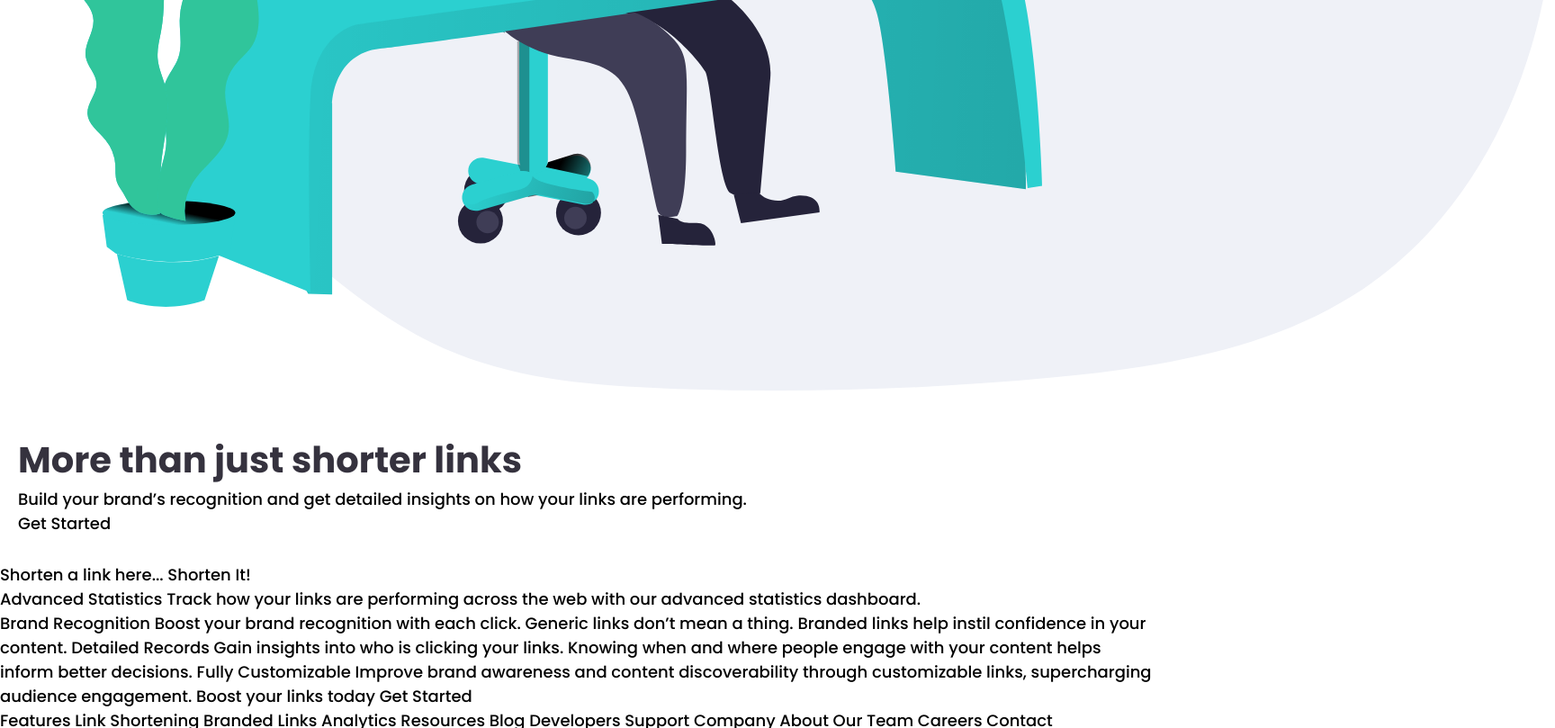
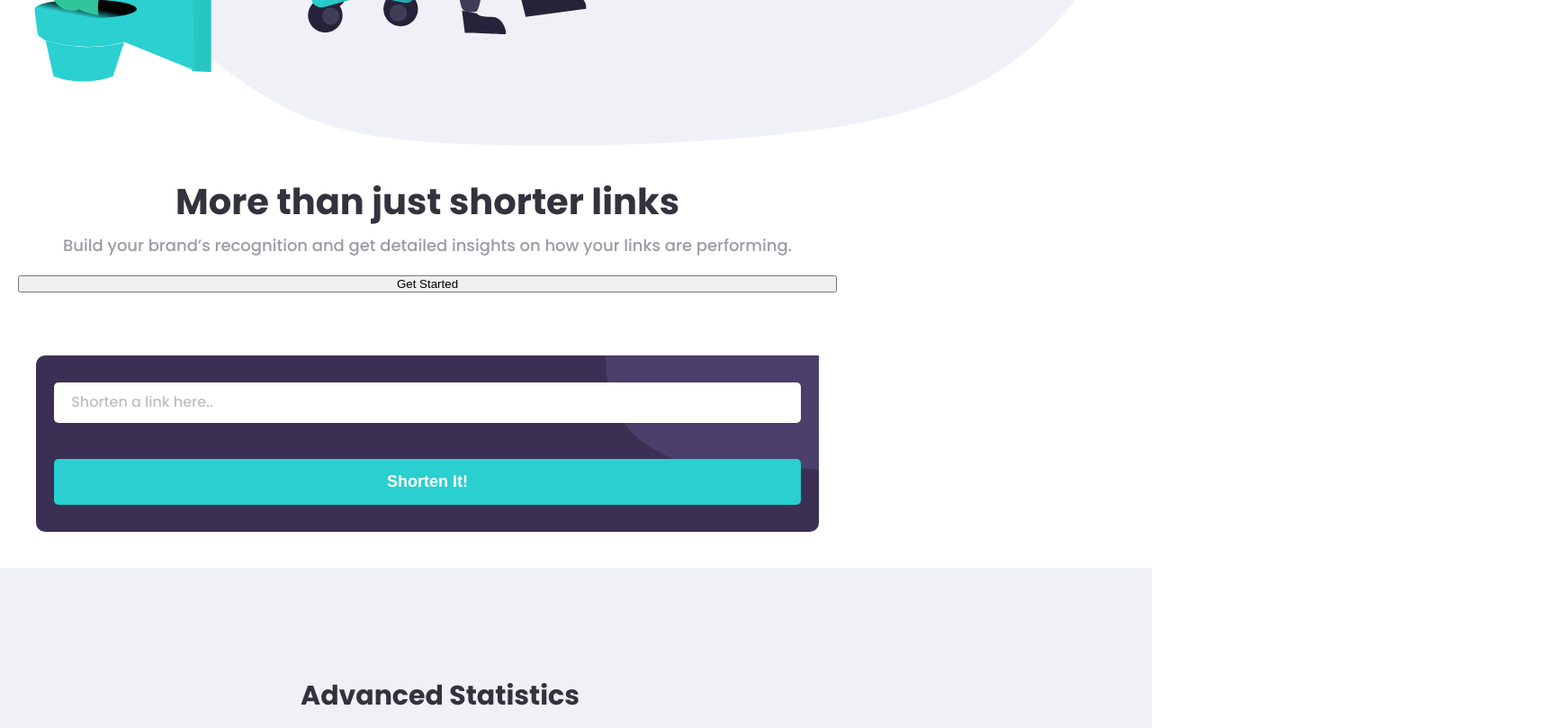
Before and after one commit to thaisont/URL-API, a website: page index.html in a window 1280 px wide. Shown: the part 763-1572 px from the top of the page at 90% size, 1728 px wide, since content can reach past the window. Drawn offline with Linux system fonts and the light colour scheme.

Commit message:
further styling added to the buttons

```diff
--- a/css/_base.scss
+++ b/css/_base.scss
@@ -16,6 +16,7 @@ $color-primary-violet: hsl(257, 27%, 26%);
 
 $color-secondary: hsl(0, 87%, 67%);
 $color-neutral-g: hsl(0, 0%, 75%);
+$color-neutral-gv: hsl(257, 7%, 63%);
 $color-neutral-db: hsl(255, 11%, 22%);
 $color-neutral-dv: hsl(260, 8%, 14%);
 
@@ -35,3 +36,12 @@ body {
   font-weight: 400;
   font-size: 1.8rem;
 }
+
+p {
+  color: $color-neutral-gv;
+  font-weight: 500;
+}
+
+.mid-section-bg {
+  background-color: #eff1f7;
+}
--- a/css/_header.scss
+++ b/css/_header.scss
@@ -1,5 +1,5 @@
 .container {
-  padding: 3rem 2rem;
+  padding: 2rem 2rem;
   max-width: 1440px;
   margin: 0 auto;
   display: flex;
--- a/css/_main.scss
+++ b/css/_main.scss
@@ -1,16 +1,98 @@
 .banner {
   position: relative;
-  left: 5%;
-  width: 130%;
+
+  width: 100%;
   padding: 1rem 0rem;
 }
 
 h1 {
   color: $color-neutral-db;
   font-size: 4rem;
+  padding-bottom: 1rem;
+  line-height: 50px;
 }
 
-.main-section {
+h2 {
+  color: $color-neutral-db;
+  padding-bottom: 1rem;
+  font-size: 30px;
+}
+
+.main-section,
+.mid-section {
   display: flex;
   flex-direction: column;
+  text-align: center;
+
+  &-p {
+    padding: 0rem 5rem 2rem 5rem;
+  }
 }
+
+.main-section-search {
+  background: $color-primary-violet;
+  padding: 3rem 2rem;
+  margin: 2rem;
+  border-style: none;
+  border-radius: 10px;
+  display: flex;
+  flex-direction: column;
+  align-items: center;
+  z-index: 0;
+  position: relative;
+}
+
+.main-section-btn {
+  margin-bottom: 5rem;
+}
+
+.mid-section {
+  padding-top: 10rem;
+
+  &-p {
+    line-height: 30px;
+  }
+}
+
+.background-style {
+  position: absolute;
+  z-index: -1;
+  top: 0;
+  right: 0;
+}
+
+.api-search {
+  width: 100%;
+  padding-bottom: 4rem;
+}
+
+.search-term,
+.api-search-btn {
+  border-style: none;
+  border-radius: 5px;
+  padding: 1.5rem;
+  width: 100%;
+}
+
+.api-search-btn {
+  font-weight: 700;
+  background: $color-primary;
+  color: white;
+  cursor: pointer;
+  font-size: 18px;
+}
+
+.search-term:focus {
+  outline: none;
+  border: 3px solid $color-secondary;
+}
+
+.search-term::placeholder {
+  color: $color-neutral-g;
+  font-family: $font-primary;
+  font-size: 16px;
+}
+
+.feature {
+  background: white;
+}
--- a/index.html
+++ b/index.html
@@ -49,34 +49,47 @@
         <div class="main-section">
           <h1>More than just shorter links</h1>
 
-          <p>Build your brand’s recognition and get detailed insights
+          <p class="main-section-p">Build your brand’s recognition and get detailed insights
             on how your links are performing.</p>
 
-          Get Started
+          <button class="main-section-btn">
+            Get Started</button>
+
+
+          <div class="main-section-search">
+            <img class="background-style" src="./images/bg-shorten-mobile.svg" alt="">
+            <form class="api-search">
+              <input class="search-term" type="text" placeholder=" Shorten a link here.." name="search" />
+            </form>
+            <button class="api-search-btn"> Shorten It!</button>
+
+          </div>
         </div>
       </div>
 
-      Shorten a link here...
-
-      Shorten It!
-
     </section>
 
-    <section>
+    <section class="mid-section-bg">
 
-      Advanced Statistics
+      <div class="container">
+        <div class="mid-section">
 
-      Track how your links are performing across the web with our
-      advanced statistics dashboard.
+          <h2>Advanced Statistics</h2>
 
-    </section>
+          <p class="mid-section-p">Track how your links are performing across the web with our
+            advanced statistics dashboard.</p>
+        </div>
+      </div>
+      <div class="feature">
+        <div class="icon">
+          <img src="./images/icon-brand-recognition.svg" alt="">
+        </div>
+        <h3>Brand Recognition</h3>
 
-    <section>
-
-      Brand Recognition
-
-      Boost your brand recognition with each click. Generic links don’t
-      mean a thing. Branded links help instil confidence in your content.
+        <p class="feature-p"> Boost your brand recognition with each click. Generic links don’t
+          mean a thing. Branded links help instil confidence in your content.
+        </p>
+      </div>
 
       Detailed Records
 
```
Also changed, not shown: css/style.css, 1 other file.
